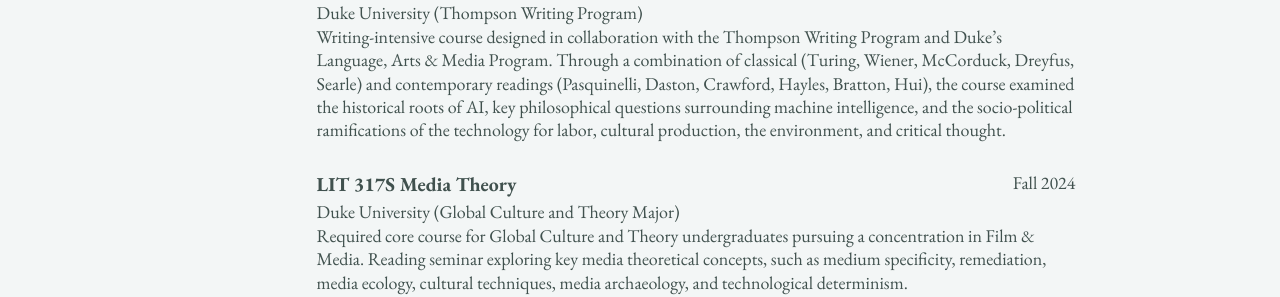
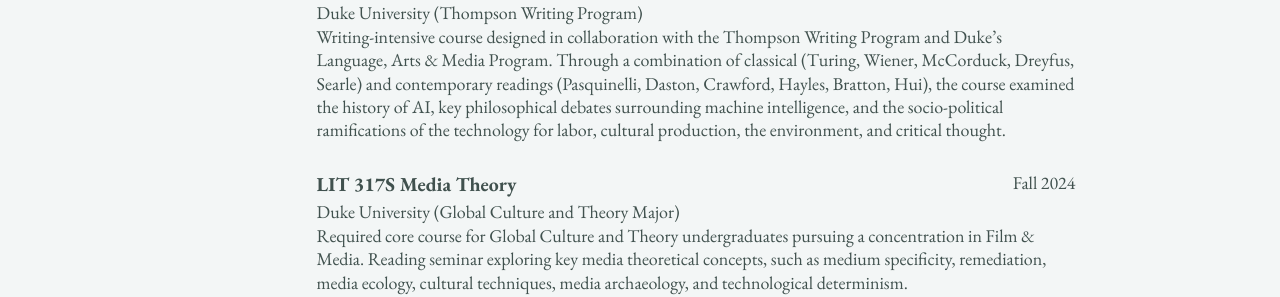
Before and after one commit to epujol90/epujol90.github.io, a Jekyll site: the page built from _pages/cv-json.md, in a window 1280 px wide and 900 px high, scrolled down 5386 px. Shown: the part 235-532 px from the top of the window. Built offline with Jekyll 4.4.1, drawn with Linux system fonts in a browser that asks for light colours; a script bundle is joined from its source files by our own code; library files that are not in the unit come from our copies.

Commit message:
Update cv.json

```diff
--- a/_data/cv.json
+++ b/_data/cv.json
@@ -325,7 +325,7 @@
       "institution": "Duke University (Thompson Writing Program)",
       "date": "Spring 2025",
       "role": "",
-      "description": "Writing-intensive course designed in collaboration with the Thompson Writing Program and Duke’s Language, Arts & Media Program. Through a combination of classical (Turing, Wiener, McCorduck, Dreyfus, Searle) and contemporary readings (Pasquinelli, Daston, Crawford, Hayles, Bratton, Hui), the course examined the historical roots of AI, key philosophical questions surrounding machine intelligence, and the socio-political ramifications of the technology for labor, cultural production, the environment, and critical thought.",
+      "description": "Writing-intensive course designed in collaboration with the Thompson Writing Program and Duke’s Language, Arts & Media Program. Through a combination of classical (Turing, Wiener, McCorduck, Dreyfus, Searle) and contemporary readings (Pasquinelli, Daston, Crawford, Hayles, Bratton, Hui), the course examined the history of AI, key philosophical debates surrounding machine intelligence, and the socio-political ramifications of the technology for labor, cultural production, the environment, and critical thought.",
       "category": "Instructor of Record"
     },
     {
```
